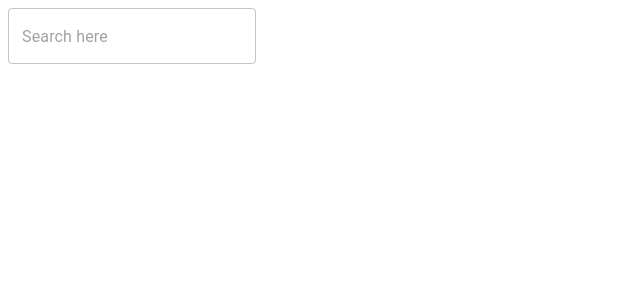
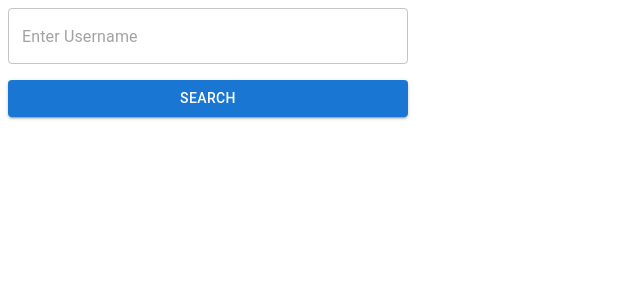
Before and after one commit to ZehaIrawan/repo-explorer, a React (Vite) app: page / in a window 1280 px wide. Shown: the top 300 px of the page, without its empty margins (0-640 px from the left). Built offline with nearby package versions, Linux system fonts and the light colour scheme.

Commit message:
Mock searchbar

```diff
--- a/src/App.tsx
+++ b/src/App.tsx
@@ -1,10 +1,47 @@
-import { TextField } from "@mui/material";
+import { Box, TextField, Button, Typography } from "@mui/material";
+import { useState } from "react";
 
 function App() {
+  const [usernameQuery, setUsernameQuery] = useState<string>("");
+
+  const [users, setUsers] = useState<{ username: string }[]>([]);
+
+  const handleChange = (e: React.ChangeEvent<HTMLInputElement>) => {
+    setUsernameQuery(e.target.value);
+    setUsers([]);
+  };
+
+  const handleClick = () => {
+    setUsers([{ username: "Zeha" }, { username: "Raj" }]);
+  };
+
   return (
-    <>
-      <TextField placeholder="Search here" />
-    </>
+    <Box
+      sx={{
+        display: "flex",
+        flexDirection: "column",
+        width: "400px",
+        gap: "16px",
+      }}
+    >
+      <TextField
+        value={usernameQuery}
+        onChange={handleChange}
+        placeholder="Enter Username"
+      />
+      <Button onClick={handleClick} variant="contained">
+        Search
+      </Button>
+
+      {usernameQuery && users.length > 0 && (
+        <>
+          <Typography variant="body1">{`Showing users for "${usernameQuery}"`}</Typography>
+          {users.map((user) => {
+            return <Typography variant="body1">{user.username}</Typography>;
+          })}
+        </>
+      )}
+    </Box>
   );
 }
 
```
